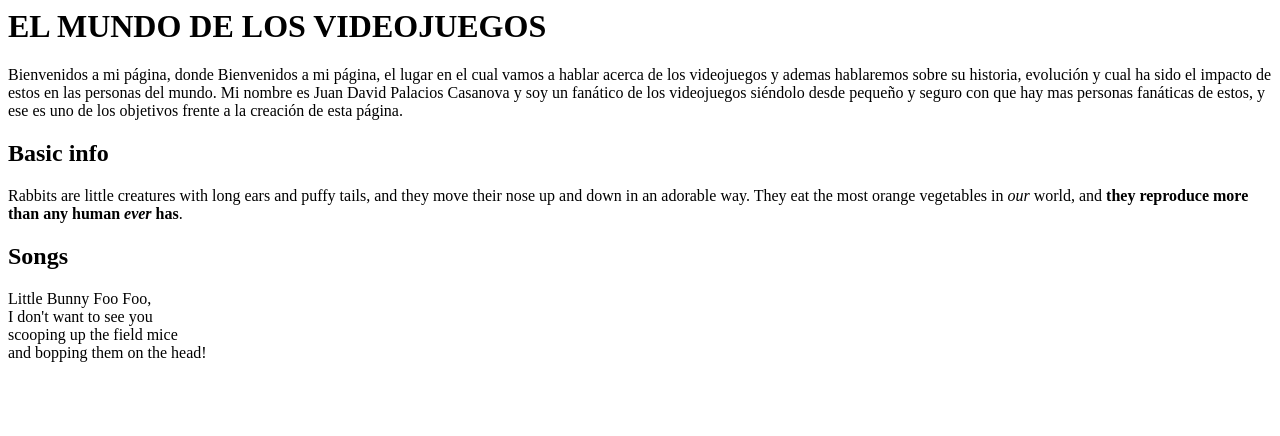
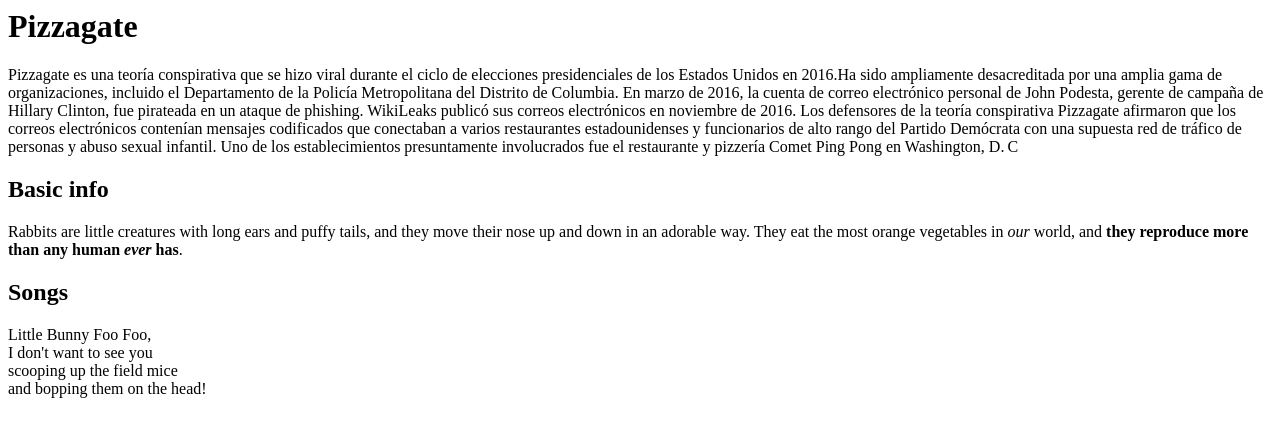
Before and after one commit to JuanPalacios04/JuanPalacios04.github.io, a plain HTML site: page index.html in a window 1280 px wide. Drawn offline with Linux system fonts and the light colour scheme.

Commit message:
Update index.html

```diff
--- a/index.html
+++ b/index.html
@@ -1,13 +1,14 @@
 <html>
     <head>
         <meta charset="utf-8">
-        <title>HTML: El de mundo de los videojuegos</title>
+        <title>HTML: La teoria de Pizzagate</title>
     </head>
     <body>
 
-    <h1>EL MUNDO DE LOS VIDEOJUEGOS</h1>
-    Bienvenidos a mi página, donde Bienvenidos a mi página, el lugar en el cual vamos a hablar acerca de los videojuegos y ademas hablaremos sobre su historia, evolución y cual ha sido el impacto de estos en las personas del mundo. Mi nombre es Juan David Palacios Casanova y soy un fanático de los videojuegos siéndolo desde pequeño y seguro con que hay mas personas fanáticas de estos, y ese es uno de los objetivos frente a la creación de esta página.
+    <h1>Pizzagate </h1>
+    Pizzagate es una teoría conspirativa que se hizo viral durante el ciclo de elecciones presidenciales de los Estados Unidos en 2016.Ha sido ampliamente desacreditada por una amplia gama de organizaciones, incluido el Departamento de la Policía Metropolitana del Distrito de Columbia.
 
+En marzo de 2016, la cuenta de correo electrónico personal de John Podesta, gerente de campaña de Hillary Clinton, fue pirateada en un ataque de phishing. WikiLeaks publicó sus correos electrónicos en noviembre de 2016. Los defensores de la teoría conspirativa Pizzagate afirmaron que los correos electrónicos contenían mensajes codificados que conectaban a varios restaurantes estadounidenses y funcionarios de alto rango del Partido Demócrata con una supuesta red de tráfico de personas y abuso sexual infantil. Uno de los establecimientos presuntamente involucrados fue el restaurante y pizzería Comet Ping Pong en Washington, D. C
     <h2>Basic info</h2>
 
     <p>Rabbits are little creatures with long ears and puffy tails, and they move their nose up and down in an adorable way. They eat the most orange vegetables in <em>our</em> world, and <strong>they reproduce more than any human <em>ever</em> has</strong>.</p>
```
